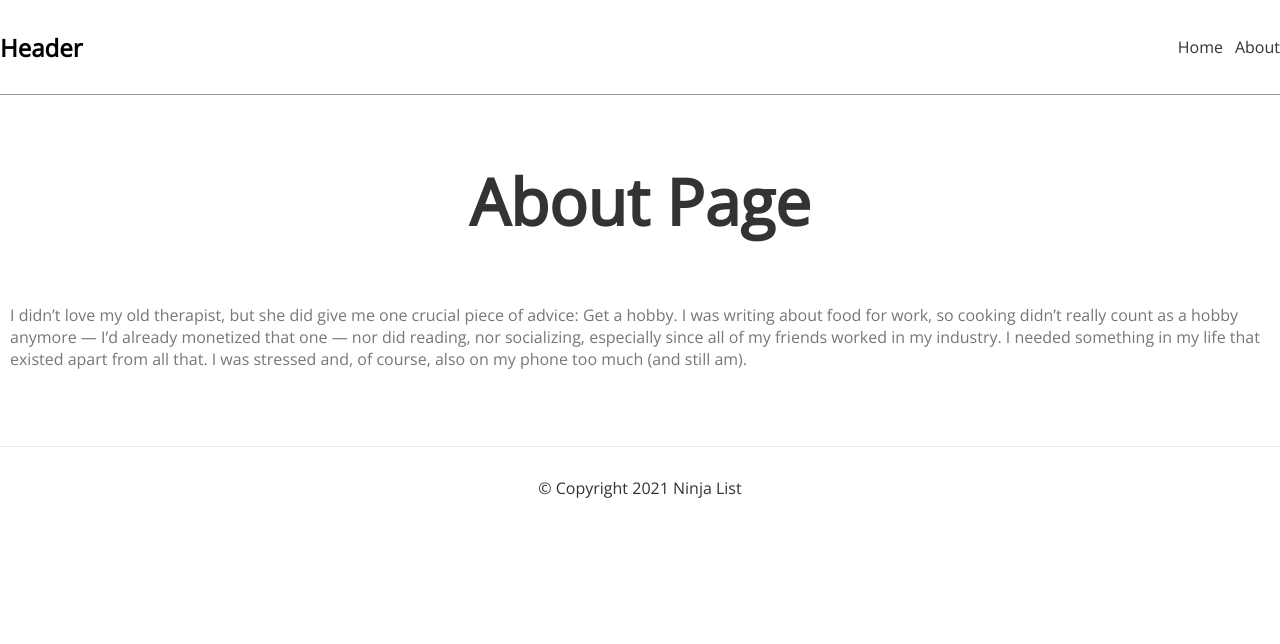
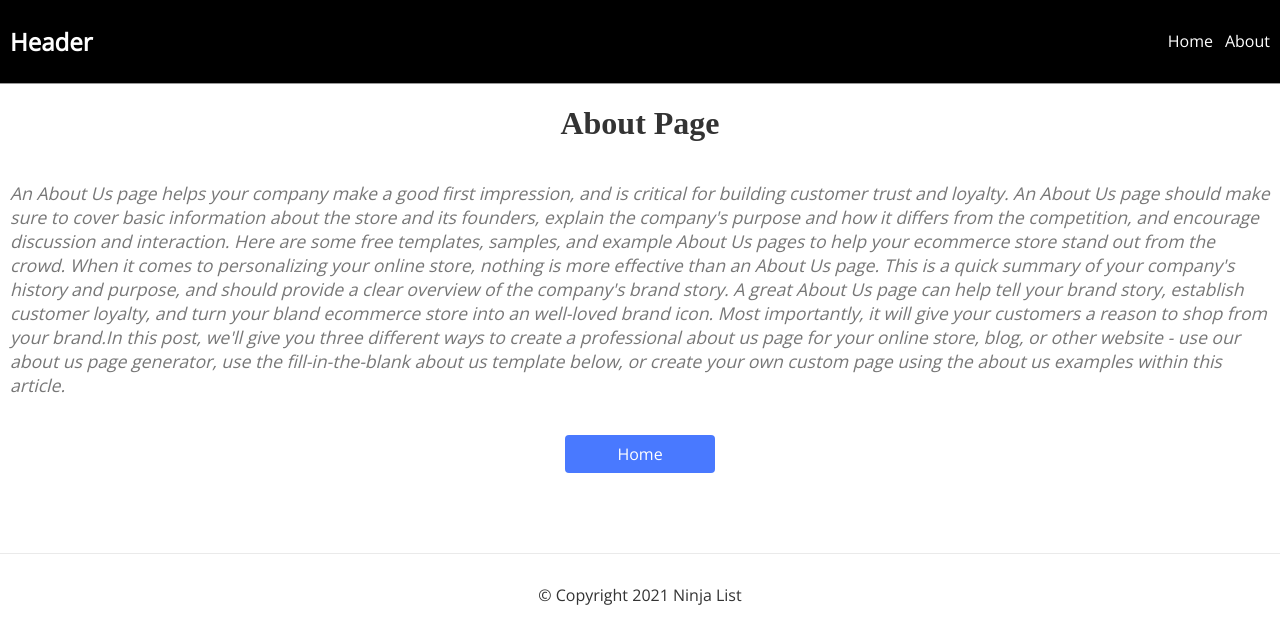
Before and after one commit to Mardiprk/Blogs, a Next.js app: page /about in a window 1280 px wide. Shown: the top 644 px of the page. Built offline with nearby package versions, Linux system fonts and the light colour scheme.

Commit message:
Content added

```diff
--- a/pages/about.js
+++ b/pages/about.js
@@ -1,5 +1,6 @@
 import Head from "next/head";
 import styles from "../styles/Home.module.css";
+import Link from "next/link";
 
 export default function About() {
   return (
@@ -7,16 +8,32 @@ export default function About() {
       <Head>
         <title>About</title>
       </Head>
-      <h1 className={styles.title}>About Page</h1>
+      <h1 className={styles.title} style={{ fontFamily: "serif" }}>
+        About Page
+      </h1>
       <p className={styles.text}>
-        I didn’t love my old therapist, but she did give me one crucial piece of
-        advice: Get a hobby. I was writing about food for work, so cooking
-        didn’t really count as a hobby anymore — I’d already monetized that one
-        — nor did reading, nor socializing, especially since all of my friends
-        worked in my industry. I needed something in my life that existed apart
-        from all that. I was stressed and, of course, also on my phone too much
-        (and still am).
+        {`An About Us page helps your company make a good first impression, and is
+        critical for building customer trust and loyalty. An About Us page
+        should make sure to cover basic information about the store and its
+        founders, explain the company's purpose and how it differs from the
+        competition, and encourage discussion and interaction. Here are some
+        free templates, samples, and example About Us pages to help your
+        ecommerce store stand out from the crowd. When it comes to personalizing
+        your online store, nothing is more effective than an About Us page. This
+        is a quick summary of your company's history and purpose, and should
+        provide a clear overview of the company's brand story. A great About Us
+        page can help tell your brand story, establish customer loyalty, and
+        turn your bland ecommerce store into an well-loved brand icon. Most
+        importantly, it will give your customers a reason to shop from your
+        brand.In this post, we'll give you three different ways to create a
+        professional about us page for your online store, blog, or other website
+        - use our about us page generator, use the fill-in-the-blank about us
+        template below, or create your own custom page using the about us
+        examples within this article.`}
       </p>
+      <Link href="/">
+        <a className={styles.btn}>Home</a>
+      </Link>
     </div>
   );
 }
--- a/pages/components/Navbar.js
+++ b/pages/components/Navbar.js
@@ -4,7 +4,7 @@ export default function NavBar() {
   return (
     <nav>
       <div className="logo">
-        <h1>Header</h1>
+        <h1 style={{ color: "#fff" }}>Header</h1>
       </div>
 
       <Link href="/">
--- a/styles/Home.module.css
+++ b/styles/Home.module.css
@@ -9,14 +9,17 @@
 .title{
   color: #333;
   text-align: center;
-  font-size: 4rem;
+  font-size: 2rem;
   font-weight: bold;
 }
 
 .text{
   color: #777;
-  margin-left: 10px;
-  margin-right: 10px;
+  font-size: 1.1rem;
+  font-style: italic;
+  padding-left: 10px;
+  padding-right: 10px;
+
 }
 .btn{
   display: block;
--- a/styles/globals.css
+++ b/styles/globals.css
@@ -1,14 +1,14 @@
-@import url('https://fonts.googleapis.com/css2?family=Open+Sans&display=swap');
+@import url("https://fonts.googleapis.com/css2?family=Open+Sans&display=swap");
 
 html,
 body {
   padding: 0;
   margin: 0;
-  font-family: 'Open Sans', sans-serif;
+  font-family: "Open Sans", sans-serif;
 }
 
 a {
-  color: #333;
+  color: #fff;
   text-decoration: none;
 }
 
@@ -16,44 +16,48 @@ a {
   box-sizing: border-box;
 }
 
-content{
-    max-width: 960px;
-    margin: 0 auto;
+content {
+  max-width: 960px;
 }
 
-nav{
-  margin:1px auto 20px;
-  padding:10px 0;
+nav {
+  padding: 5px 10px;
   display: flex;
-  justify-content:flex-end;
-  align-items:center;
+  justify-content: flex-end;
+  align-items: center;
   border-bottom: 1px solid #999;
+  background-color: black;
+  color: inherit;
 }
-nav .logo{
+nav .logo {
   margin-right: auto;
 }
-nav a{
+nav a {
   margin-left: 12px;
 }
-footer{
+footer {
   display: block;
   text-align: center;
   padding: 30px 0;
-  margin-top: 60px ;
+  margin-top: 60px;
   color: #333;
   border-top: 1px solid #eaeaea;
 }
-h1{
+h1 {
   font-weight: bolder;
   text-align: center;
+
 }
-h2{
+h2 {
   text-align: center;
 }
-.not-found{
+h3{
+  padding: 10px;
+}
+.not-found {
   text-align: center;
 }
-.not-found a{
+.not-found a {
   color: #4979ff;
   text-decoration: underline;
 }
```
Also changed, not shown: pages/index.js (+34 -61 lines), public/jeff.jpg (added).
